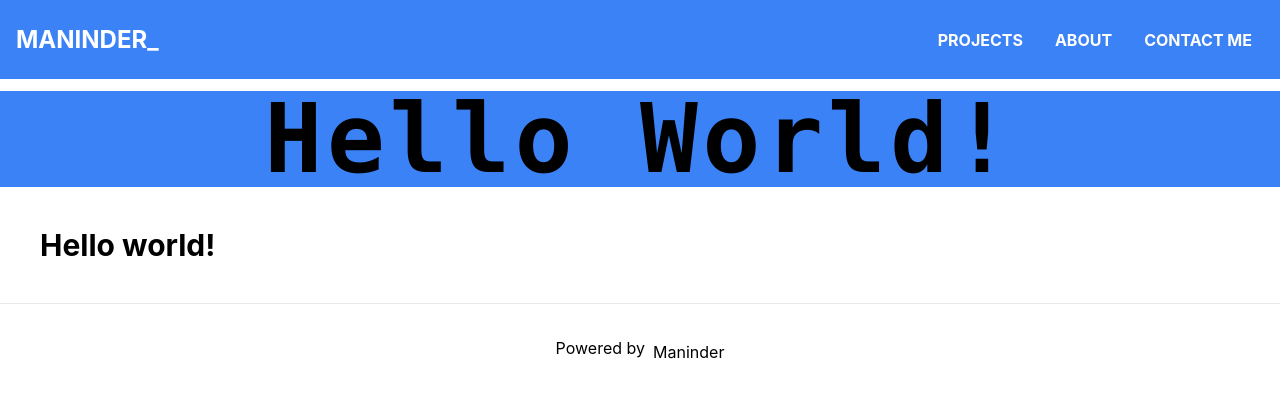
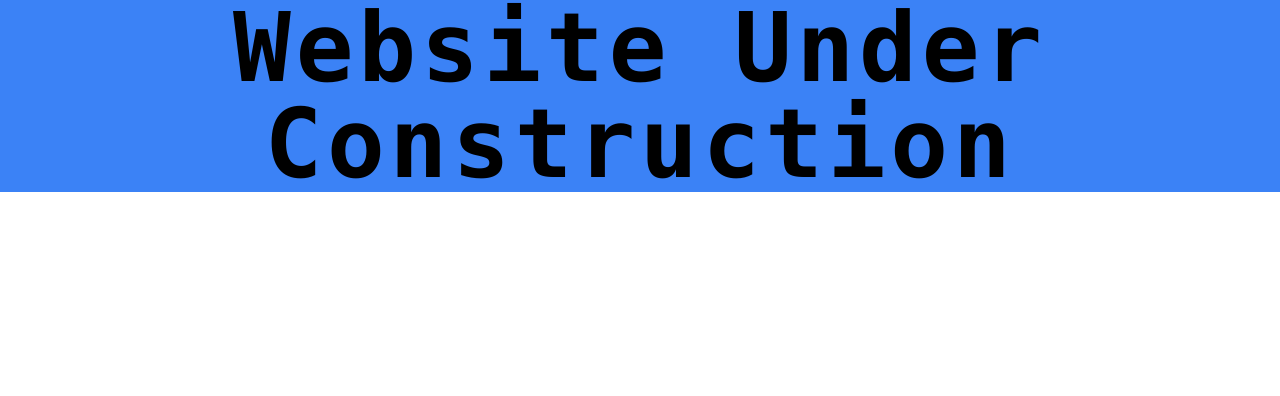
Before and after one commit to Maninder-mike/maninder-app, a Next.js app: page / in a window 1280 px wide. Shown: the top 396 px of the page. Built offline with nearby package versions, Linux system fonts and the light colour scheme.

Commit message:
web site working soon

```diff
--- a/pages/Banner.jsx
+++ b/pages/Banner.jsx
@@ -4,8 +4,8 @@ const Banner = () => {
   return (
     <>
       <div className="bg-blue-500 text-center font-bold place-content-center text-8xl font-mono">
-        <div className="pt-50  tracking-wider place-content-center">
-          Hello World!
+        <div className="pt-50 tracking-wider place-content-center">
+          Website Under Construction
         </div>
       </div>
     </>
--- a/pages/index.js
+++ b/pages/index.js
@@ -12,7 +12,7 @@ export default function Home() {
         <meta name="description" content="Generated by create next app" />
         <link rel="icon" href="/favicon.ico" />
       </Head>
-      <Navbar />
+      {/* <Navbar /> */}
 
       <Banner />
 
@@ -21,8 +21,8 @@ export default function Home() {
         <Form />
         <Card />
       </main> */}
-      <h1 className="text-3xl font-bold p-10">Hello world!</h1>
-      <Footer />
+      {/* <h1 className="text-3xl font-bold p-10">Hello world!</h1> */}
+      {/* <Footer /> */}
     </div>
   );
 }
```
